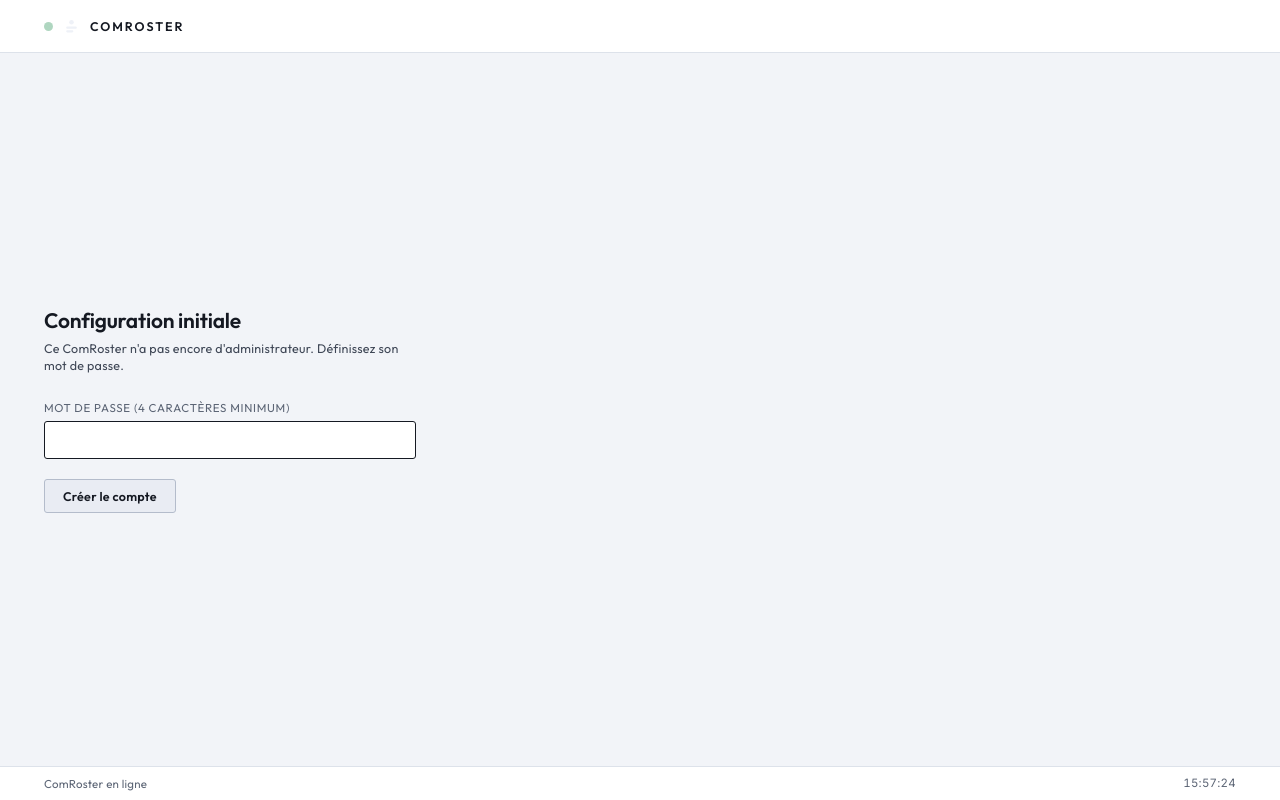
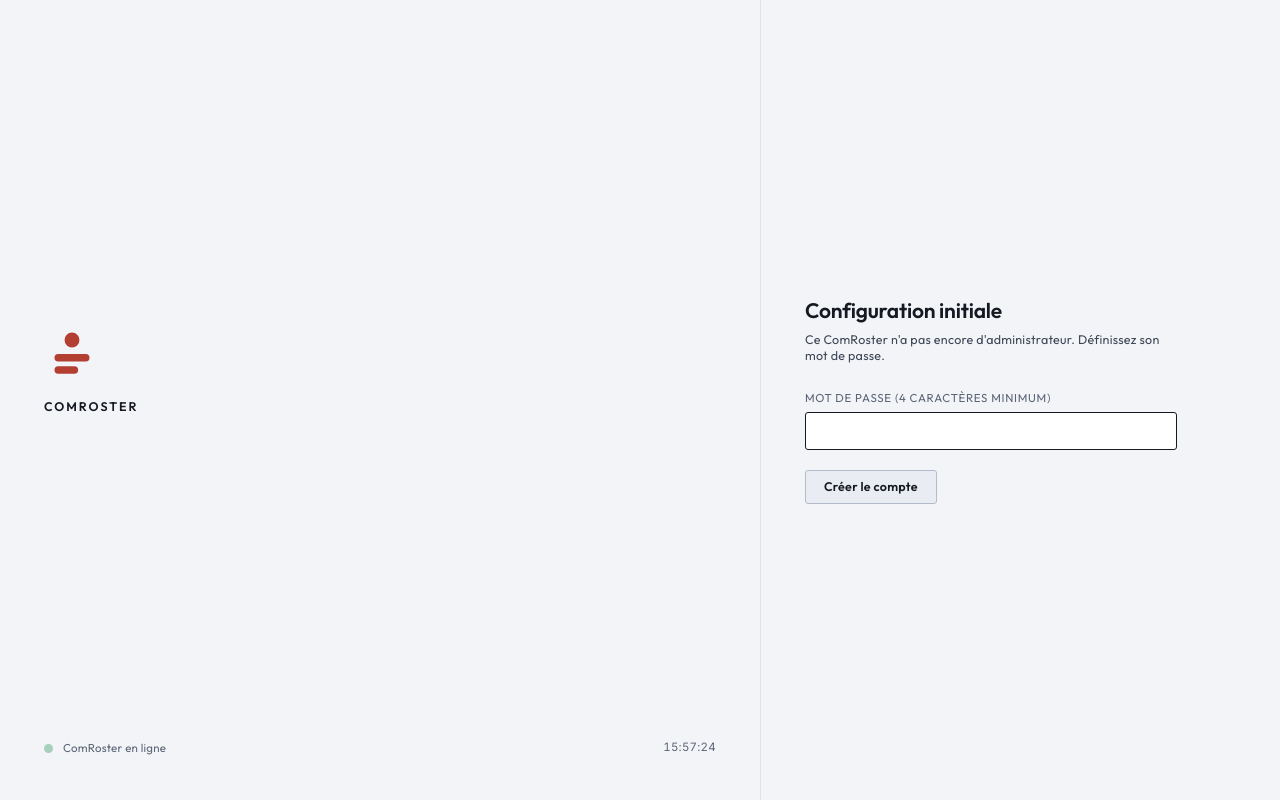
Before and after one commit to nhurstel/comroster, a Flask app: page /admin/setup in a window 1280 px wide. Run offline with Flask 3, Linux system fonts and the light colour scheme.

Commit message:
feat(auth): le cadre se compose en deux flancs au-delà de 900 px
La colonne de saisie laissait 1024 px d'aplat sur 1440. La grille du cadre
réaffecte désormais ses trois enfants en deux colonnes : identité et plaque
d'appareil à gauche, saisie à droite, séparées d'un filet.

Le voyant, l'état, la version et l'horloge migrent du bandeau vers le pied et
forment une plaque unique. C'est ce regroupement qui permet de ne rien
dupliquer : mêmes nœuds, mêmes identifiants, donc auth.js est inchangé.
L'attribut mort data-theme=night disparaît au passage.

Deux défauts vus À L'ÉCRAN, qu'aucun des 634 tests ne signalait :

- le glyphe portait un fill quasi blanc EN DUR dans le SVG, ce que le thème
  clair posé hier a rendu invisible — à toutes les largeurs, pas seulement
  sur le flanc. Il devient une silhouette masquée, teintée à l'accent, donc
  indépendante du fichier. Le logo client, lui, garde une plaque sombre dans
  les deux thèmes : ces logos sont presque toujours des PNG blancs, et le
  défaut n'apparaîtrait que chez le client ;
- l'identité collée en bas du flanc laissait tout le haut en aplat. Centrée,
  elle répond à la colonne de saisie sur le même axe.

Cinq gardes : les quatre témoins sont dans le pied, aucun identifiant n'est
dupliqué, l'attribut mort a disparu, la feuille compose bien deux flancs, et
le fond du logo client vaut la même valeur dans les deux thèmes.

```diff
--- a/static/css/auth.css
+++ b/static/css/auth.css
@@ -43,6 +43,11 @@
        signal de l'erreur, sur un formulaire dont le champ est en autofocus.
        Pas de turquoise ici : ce serait ressusciter la DA abandonnée en juillet. */
     --focus: #EEF1F7;
+    /* Fond permanent du logo client, IDENTIQUE dans les deux thèmes : c'est
+       précisément son rôle de ne pas suivre la lumière. Un jeton plutôt qu'une
+       valeur en dur, pour que la garde « toutes les couleurs du sombre sont
+       redéfinies » le voie passer. */
+    --plaque: #0E1119;
 
     --ui: 12.5px;
     --ui-sm: 11.5px;
@@ -77,6 +82,8 @@
            4,5:1 sur un fond clair. */
         --accent: #B23F31; --accent-lt: #8F3227; --on-accent: #FFFFFF;
         --focus: #151922;
+        /* Volontairement inchangé : voir la règle du logo client. */
+        --plaque: #0E1119;
     }
 }
 
@@ -114,8 +121,26 @@ a { color: var(--accent); text-decoration: none; }
     border-bottom: 1px solid var(--border-soft);
     background: var(--surface);
 }
-.auth-glyph { display: block; width: 17px; height: 17px; }
-.auth-mark { display: block; max-height: 21px; max-width: 132px; }
+/* Silhouette masquée plutôt qu'image : le SVG porte un fill quasi blanc en dur,
+   donc invisible dès qu'un fond clair existe. Le masque le rend indépendant du
+   fichier et lui donne l'accent du produit dans les deux thèmes. */
+.auth-glyph {
+    display: block; width: 17px; height: 17px;
+    flex: none;
+    background-color: var(--accent);
+    -webkit-mask: url('../img/comroster-glyph.svg') center / contain no-repeat;
+    mask: url('../img/comroster-glyph.svg') center / contain no-repeat;
+}
+/* Les logos clients sont presque toujours des PNG BLANCS, dessinés pour un fond
+   sombre. Sans cette plaque, le thème clair les rendrait invisibles — un défaut
+   qui n'apparaît QUE chez un client ayant téléversé son logo, jamais en
+   développement. Le fond ne suit donc pas le thème. */
+.auth-mark {
+    display: block; max-height: 21px; max-width: 132px;
+    background: var(--plaque);
+    padding: 6px 10px;
+    border-radius: var(--rad);
+}
 .auth-name {
     font-size: var(--ui); font-weight: 600;
     letter-spacing: 0.16em; text-transform: uppercase;
@@ -303,9 +328,48 @@ a { color: var(--accent); text-decoration: none; }
     font-size: var(--ui-sm); color: var(--fg-subtle);
     letter-spacing: var(--track);
 }
-.auth-foot .auth-clock {
-    margin-left: auto;
-    font-family: var(--f-mono);
+/* L'horloge suit la version au lieu de s'en écarter : depuis que les quatre
+   témoins forment une plaque, c'est --auth-ver qui porte la poussée à droite. */
+.auth-foot .auth-clock { font-family: var(--f-mono); }
+
+/* ---------- Deux flancs ----------
+   Au-delà de 900 px, le cadre cesse d'être trois bandes empilées : les MÊMES
+   trois enfants sont réaffectés en deux colonnes. Le vide de 1024 px que
+   laissait la colonne de saisie se remplit d'identité et d'état réel, pas de
+   décor. Aucun nœud n'est dupliqué, donc auth.js n'a rien à savoir de tout ça. */
+@media (min-width: 900px) {
+    body.auth {
+        grid-template-columns: 1fr minmax(420px, 520px);
+        grid-template-rows: 1fr auto;
+        grid-template-areas:
+            "ident form"
+            "plate form";
+    }
+    .auth-top {
+        grid-area: ident;
+        /* Centré, comme la colonne de saisie en face : deux blocs alignés sur
+           le même axe se répondent, là où une identité collée en bas laissait
+           tout le haut du flanc en aplat. */
+        flex-direction: column; align-items: flex-start; justify-content: center;
+        gap: 16px;
+        height: auto;
+        padding: var(--gut);
+        background: none; border-bottom: 0;
+    }
+    .auth-glyph { width: 56px; height: 56px; }
+    /* Le logo client est un bitmap téléversé (132×21 à l'origine) : l'agrandir
+       comme le glyphe vectoriel le rendrait flou. */
+    .auth-mark { max-height: 40px; max-width: 240px; }
+    .auth-body {
+        grid-area: form;
+        border-left: 1px solid var(--border-soft);
+    }
+    .auth-foot {
+        grid-area: plate;
+        height: auto;
+        padding: 0 var(--gut) var(--gut);
+        background: none; border-top: 0;
+    }
 }
 
 /* ---------- Étroit ---------- */
--- a/templates/auth_base.html
+++ b/templates/auth_base.html
@@ -12,22 +12,21 @@
   <link rel="icon" type="image/svg+xml" href="{{ url_for('static', filename='img/comroster-badge.svg') }}">
   <link rel="stylesheet" href="{{ url_for('static', filename='css/auth.css') }}">
 </head>
-<body class="auth" data-theme="night">
-  {# Bandeau — face avant : voyant, identité, version. Le voyant démarre en
-     « wait » et n'est promu qu'après une réponse RÉELLE de /healthz : au repos
-     il n'affirme rien. #}
+<body class="auth">
+  {# Bandeau — IDENTITÉ seule. Les témoins d'état l'ont quitté pour le pied :
+     regroupés, ils forment une plaque d'appareil qui tient dans une SEULE zone
+     de grille, et la mise en page à deux flancs n'a donc rien à dupliquer. #}
   <header class="auth-top">
-    <span class="auth-led" id="auth-led" data-state="wait" aria-hidden="true"></span>
     {% if brand.active %}
       <img class="auth-mark" src="{{ url_for('display.brand_logo', v=brand.version) }}" alt="{{ brand.name }}">
       <span class="auth-by">Propulsé par ComRoster</span>
     {% else %}
-      <img class="auth-glyph" src="{{ url_for('static', filename='img/comroster-glyph.svg') }}" alt="" width="17" height="17">
+      {# Silhouette teintée par CSS, et non <img> : le fichier porte un fill
+         quasi blanc en dur, invisible en thème clair. Décoratif — le nom du
+         produit le suit en toutes lettres. #}
+      <span class="auth-glyph" aria-hidden="true"></span>
       <span class="auth-name">ComRoster</span>
     {% endif %}
-    {# La version complète en infobulle : /healthz la sert déjà sans session,
-       le bandeau n'expose donc rien de neuf. #}
-    <span class="auth-ver" id="auth-ver"{% if appversion.label %} title="{{ appversion.label }}"{% endif %}>{{ appversion.public or '' }}</span>
   </header>
 
   <main class="auth-body">
@@ -36,12 +35,17 @@
     </div>
   </main>
 
-  {# Pied — l'état de liaison en toutes lettres double le voyant pour qui ne
-     lit pas les couleurs, et l'horloge est le repère de régie de l'admin. Les
-     deux restent vides tant que auth.js n'a pas parlé : une heure figée par le
-     serveur mentirait dès la minute suivante. #}
+  {# Plaque d'appareil — le voyant démarre en « wait » et n'est promu qu'après
+     une réponse RÉELLE de /healthz : au repos il n'affirme rien. L'état en
+     toutes lettres le double pour qui ne lit pas les couleurs, et l'horloge est
+     le repère de régie de l'admin. Les deux restent vides tant que auth.js n'a
+     pas parlé : une heure figée par le serveur mentirait dès la minute
+     suivante. La version complète reste en infobulle — /healthz la sert déjà
+     sans session, la plaque n'expose donc rien de neuf. #}
   <footer class="auth-foot">
+    <span class="auth-led" id="auth-led" data-state="wait" aria-hidden="true"></span>
     <span id="auth-state">vérification…</span>
+    <span class="auth-ver" id="auth-ver"{% if appversion.label %} title="{{ appversion.label }}"{% endif %}>{{ appversion.public or '' }}</span>
     <span class="auth-clock" id="auth-clock"></span>
   </footer>
 
```
Also changed, not shown: tests/test_auth_pages.py (+45 -0 lines).
